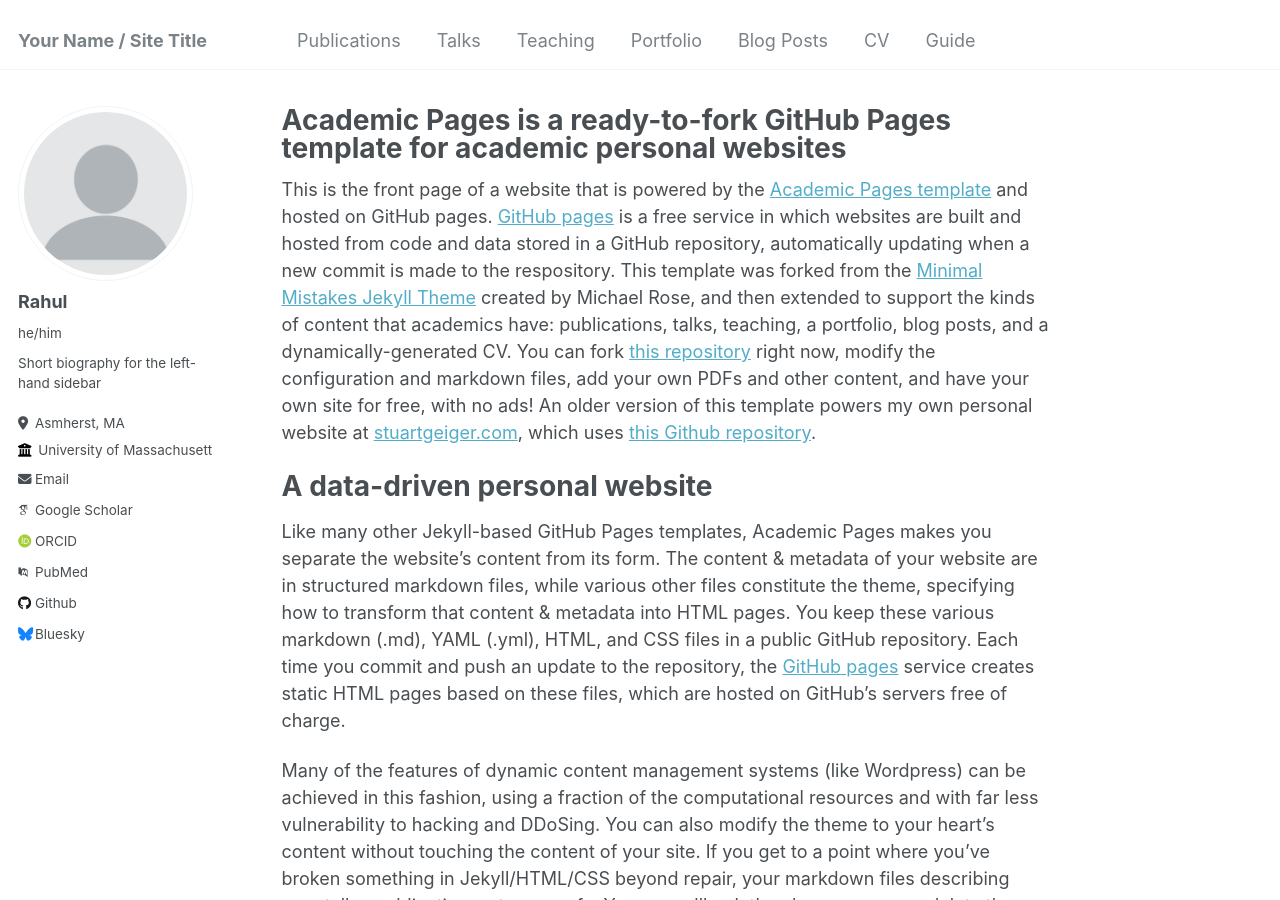
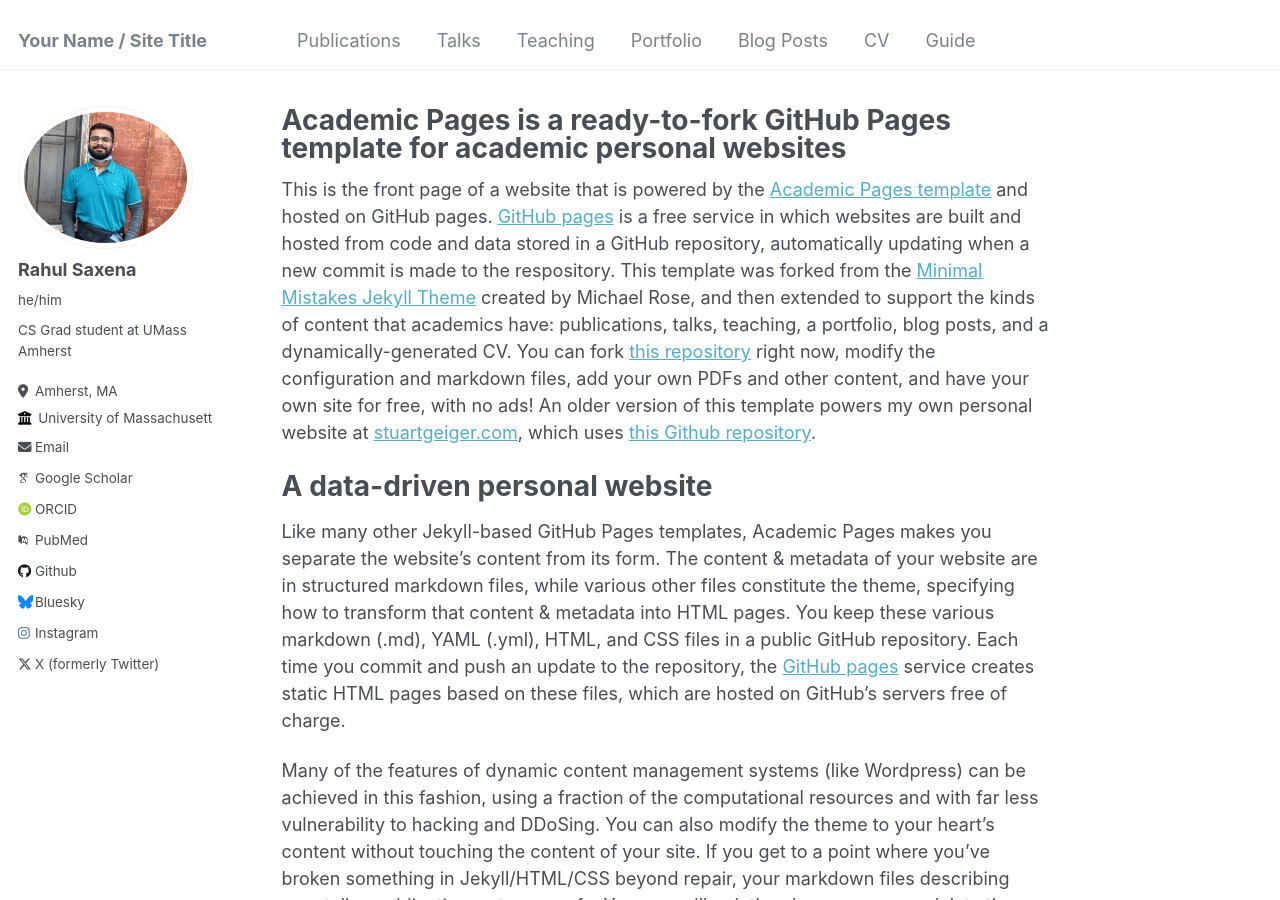
Before and after one commit to raahulsaxena/raahulsaxena.github.io, a Jekyll site: the page built from _pages/about.md, in a window 1280 px wide and 900 px high. Built offline with Jekyll 4.4.1, drawn with Linux system fonts in a browser that asks for light colours; some web fonts are replaced.

Commit message:
added profile photo

```diff
--- a/_config.yml
+++ b/_config.yml
@@ -21,12 +21,12 @@
 #               Additional customization can be done by editing /_includes/author-profile.html
 author:
   # Biographic information
-  avatar           : "profile.png"
-  name             : "Rahul"
+  avatar           : "profile_photo.jpg"
+  name             : "Rahul Saxena"
   pronouns         : "he/him" # example: "she/her"
-  bio              : "Short biography for the left-hand sidebar"
-  location         : "Asmherst, MA"
-  employer         : "University of Massachusetts Amherst"
+  bio              : "CS Grad student at UMass Amherst"
+  location         : "Amherst, MA"
+  employer         : "University of Massachusetts"
   uri              : # URL
   email            : "rahulsaxena@umass.edu"
 
@@ -43,7 +43,7 @@
   bitbucket        : # Username - Update with your username on the site
   codepen          : # Username
   dribbble         : # Username
-  github           : "academicpages"
+  github           : "raahulsaxena"
   kaggle           : # Username
   stackoverflow    : # User number or user number and name (i.e., use "1" or "1/jeff-atwood")
 
@@ -55,7 +55,7 @@
   goodreads        : # Username
   google_plus      : # Username
   keybase          : # Username
-  instagram        : # Username
+  instagram        : "raahul_saxena"
   lastfm           : # Username
   linkedin         : # Username
   mastodon         : # URL
@@ -65,7 +65,7 @@
   steam            : # Username
   telegram         : # URL
   tumblr           : # Username
-  twitter          : # Username for X / Twitter
+  twitter          : "raahul_saxena"
   vine             : # Username
   weibo            : # Username
   wikipedia        : # Username
```
Also changed, not shown: images/profile_photo.jpg (added).
